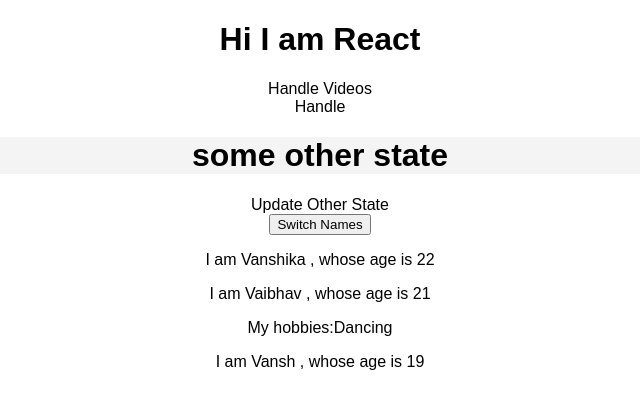
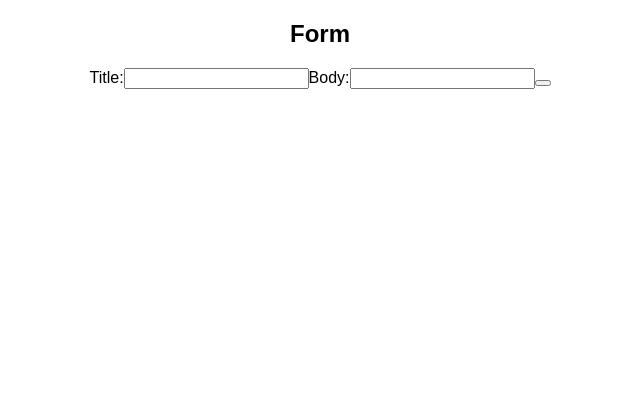
Before and after one commit to Vanshika-8/React-Practice, a React (Create React App) app: page / in a window 1280 px wide. Shown: the top 408 px of the page, without its empty margins (320-960 px from the left). Built offline with nearby package versions, Linux system fonts and the light colour scheme.

Commit message:
Conditional rendering

```diff
--- a/src/App.js
+++ b/src/App.js
@@ -2,13 +2,14 @@ import React, { Component } from 'react';
 import './App.css';
 import { person as Person} from './Person/Person'; //named import
 //import Person from './Person/Person'; //default import
+import Forms from './forms/Forms';
 
 class App extends Component {
    constructor(props){
    super()
     this.state={
       persons:[
-        {name:'Vanshika' , age:22},
+        {name:'vans' , age:22},
         {name:'Vaibhav' , age:21},
         {name:'Vansh' , age:19}
       ],
@@ -54,11 +55,12 @@ handleNewVideos(){
 
   render()
   {
-    console.log(this)
+
     return (
       <div className="App">
+      <Forms/>
       {/* This is an inline css block */}
-      <h1 style={{fontWeight:'bold'}}>Hi I am React</h1>
+      {/*  <h1 style={{fontWeight:'bold'}}>Hi I am React</h1>
       <div onClick={this.handleVideos}>Handle Videos</div>
       <div onClick={()=>this.handleNewVideos()}>Handle</div>
       <h1 className="title">{this.state.otherState}</h1>
@@ -66,7 +68,8 @@ handleNewVideos(){
       <button onClick={this.switchNameHandler}>Switch Names</button>
       <Person name={this.state.persons[0].name} age={this.state.persons[0].age}/>
       <Person name={this.state.persons[1].name} age={this.state.persons[1].age}>My hobbies:Dancing </Person>
-      <Person name={this.state.persons[2].name} age={this.state.persons[2].age}/>
+      <Person name={this.state.persons[2].name} age={this.state.persons[2].age}/>*/}
+
       </div>
     );
   }
--- /dev/null
+++ b/src/forms/Forms.js
@@ -0,0 +1,79 @@
+import React, { Component } from 'react';
+
+// a default class
+export default class Forms extends Component{
+    constructor(props){
+        super(props)
+        //Created a constructor with props parameter , after that gave a super class to use those props in the class forms
+        this.state={
+            // form:{
+            //     title:'',
+            //     body:''
+            // }
+            title:'',
+            body:''
+        }
+    }
+//    handleChange=(e)=>{
+//         e.preventDefault()
+//         const name=e.target.name
+//         const value=e.target.value
+//         this.setState({form:{
+//             ...this.state.from,
+//             [name]:value
+//           }  })
+//     }
+
+//     onClickHandler=(e)=>{
+//         e.preventDefault()
+//         console.log(this.state.form)
+
+//     }
+//Your state is an object value thats why we are able to access it with the bracket notation.
+/*
+let num{
+    num1:1,
+    num2:2
+}
+num.num2=5 //dot notation for assigning values.
+num['num2']=10 //bracket notation for assigning values
+
+*/
+//we are getting an input event on the onchange event
+  handleChange=(e)=>{
+      console.log(e,'Input Change for title')
+      //Assigning a name variable for the target input attribute name
+      const name=e.target.name
+      //Assigning the value for every input attribute
+      const value=e.target.value
+      this.setState({
+          //we are using destructuring and assigning values
+        [name]:value
+      },
+
+    //   ()=>{console.log('print state' ,this.state.title,this.state.body)}
+   )
+   console.log('print values' ,this.state.title,this.state.body)
+    }
+
+    render(){
+        return(
+            <div>
+            <h2>Form</h2>
+            <form >
+            <label>
+            Title:
+            { /*<input type="text" value={this.state.form.title} onChange={this.handleChange} />*/}
+            <input type="text" name='title' value={this.state.title} onChange={this.handleChange} />
+          </label>
+          <label>
+          Body:
+           { /* <input type="text" value={this.state.form.body} onChange={this.handleChange} /> />*/}
+           <input type="text" name='body' value={this.state.body} onChange={this.handleChange} />
+        </label>
+            <button onClick={this.onClickHandler}></button>
+            </form>
+            </div>
+        )
+    }
+}
```
